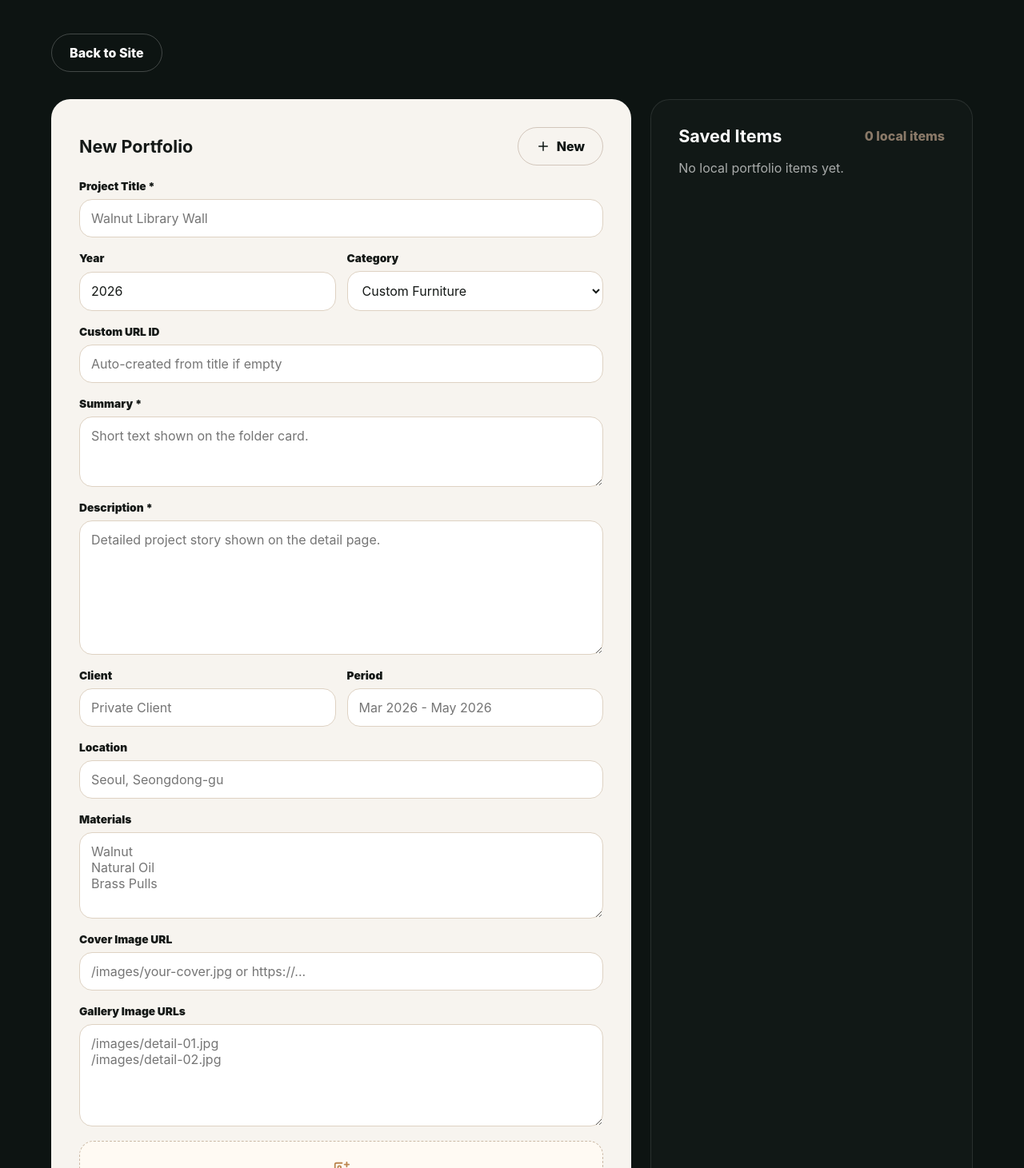
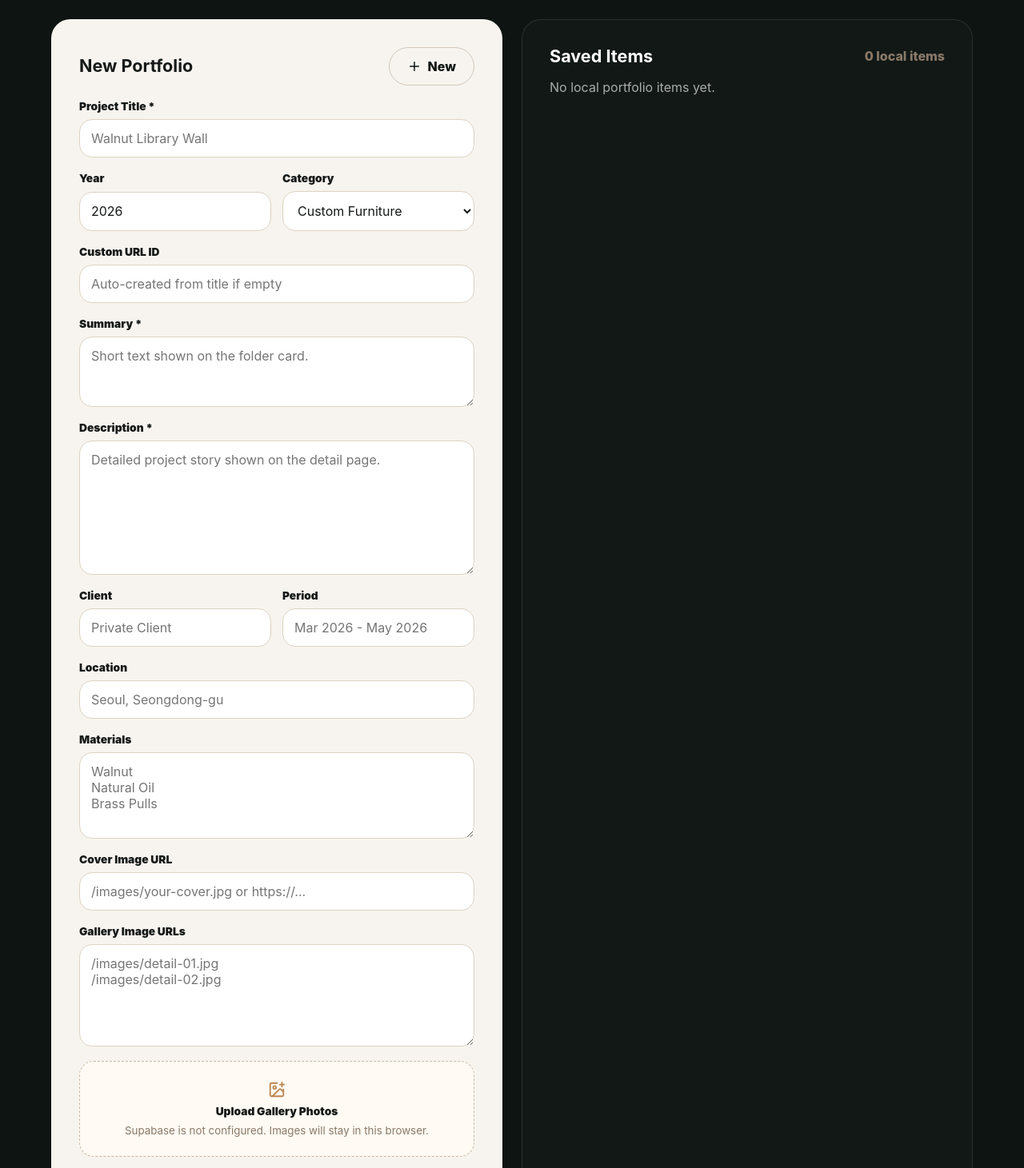
Before and after one commit to nxmdev02/forestory-portfolio, a Nuxt app: page /admin/portfolio in a window 1280 px wide. Shown: the part 509-1970 px from the top of the page at 80% size. Built offline with nearby package versions, Linux system fonts and the light colour scheme.

Commit message:
Add Supabase portfolio image uploads

```diff
--- a/app/assets/css/main.css
+++ b/app/assets/css/main.css
@@ -1605,6 +1605,7 @@ h3 {
 
 .admin-page {
   min-height: 100vh;
+  overflow-x: hidden;
   background: var(--dark);
   color: #fff;
 }
@@ -1616,9 +1617,10 @@ h3 {
 }
 
 .admin-hero h1 {
-  max-width: 840px;
+  max-width: 100%;
   color: #fff;
-  font-size: clamp(2.8rem, 8vw, 7rem);
+  font-size: clamp(2.35rem, 8vw, 7rem);
+  overflow-wrap: anywhere;
 }
 
 .admin-hero p:not(.eyebrow) {
@@ -1636,7 +1638,9 @@ h3 {
 
 .admin-layout {
   display: grid;
-  grid-template-columns: minmax(0, 1.35fr) minmax(320px, 0.75fr);
+  width: 100%;
+  max-width: 100%;
+  grid-template-columns: repeat(auto-fit, minmax(min(100%, 420px), 1fr));
   gap: 24px;
   padding: 0 clamp(18px, 5vw, 72px) clamp(56px, 8vw, 96px);
 }
@@ -1644,6 +1648,9 @@ h3 {
 .admin-form,
 .admin-list {
   display: grid;
+  width: 100%;
+  max-width: 100%;
+  min-width: 0;
   gap: 18px;
   align-content: start;
   border: 1px solid rgba(255, 255, 255, 0.1);
@@ -1655,12 +1662,15 @@ h3 {
 
 .admin-form-heading {
   display: flex;
+  flex-wrap: wrap;
+  min-width: 0;
   align-items: center;
   justify-content: space-between;
   gap: 14px;
 }
 
 .admin-form-heading h2 {
+  min-width: 0;
   margin: 0;
   font-size: 1.35rem;
 }
@@ -1686,6 +1696,7 @@ h3 {
 .admin-form textarea,
 .admin-form select {
   width: 100%;
+  min-width: 0;
   border: 1px solid #ded2c3;
   border-radius: 16px;
   background: #fff;
@@ -1730,6 +1741,16 @@ h3 {
 
 .admin-file-drop input {
   display: none;
+}
+
+.admin-file-drop.is-uploading {
+  opacity: 0.7;
+  pointer-events: none;
+}
+
+.admin-form .btn:disabled {
+  opacity: 0.62;
+  cursor: progress;
 }
 
 .admin-upload-preview {
@@ -2159,6 +2180,27 @@ h3 {
     grid-template-columns: 1fr;
   }
 
+  .admin-layout {
+    width: 100vw;
+    max-width: 100vw;
+    margin-inline: 0;
+    padding-inline: 16px;
+  }
+
+  .admin-form,
+  .admin-list {
+    width: min(100%, 342px);
+    max-width: 342px;
+    justify-self: start;
+    border-radius: 20px;
+    padding-inline: 20px;
+  }
+
+  .admin-form-heading .btn {
+    min-height: 42px;
+    padding-inline: 18px;
+  }
+
   .admin-list-actions {
     justify-content: flex-start;
   }
@@ -2331,6 +2373,15 @@ h3 {
   .inquiry-form .btn {
     width: 100%;
     justify-content: center;
+  }
+
+  .admin-form-heading .btn {
+    width: auto;
+  }
+
+  .admin-form-heading {
+    display: grid;
+    justify-content: stretch;
   }
 
   .hero-visual,
--- /dev/null
+++ b/app/composables/useSupabaseStorage.ts
@@ -0,0 +1,61 @@
+import { createClient } from '@supabase/supabase-js'
+
+const createSafeFileName = (file: File) => {
+  const extension = file.name.split('.').pop()?.toLowerCase() || 'jpg'
+  const safeBase = file.name
+    .replace(/\.[^/.]+$/, '')
+    .toLowerCase()
+    .replace(/[^a-z0-9]+/g, '-')
+    .replace(/^-+|-+$/g, '')
+
+  return `${Date.now()}-${crypto.randomUUID()}-${safeBase || 'portfolio'}.${extension}`
+}
+
+const readFileAsDataUrl = (file: File) =>
+  new Promise<string>((resolve, reject) => {
+    const reader = new FileReader()
+    reader.onload = () => resolve(String(reader.result))
+    reader.onerror = () => reject(reader.error)
+    reader.readAsDataURL(file)
+  })
+
+export const useSupabaseStorage = () => {
+  const config = useRuntimeConfig()
+  const isSupabaseConfigured = computed(() =>
+    Boolean(config.public.supabaseUrl && config.public.supabaseAnonKey && config.public.supabaseStorageBucket)
+  )
+
+  const uploadPortfolioImage = async (file: File) => {
+    if (!isSupabaseConfigured.value) {
+      return {
+        url: await readFileAsDataUrl(file),
+        storage: 'local' as const
+      }
+    }
+
+    const supabase = createClient(
+      String(config.public.supabaseUrl),
+      String(config.public.supabaseAnonKey)
+    )
+    const bucket = String(config.public.supabaseStorageBucket)
+    const path = `portfolio/${new Date().getFullYear()}/${createSafeFileName(file)}`
+    const { error } = await supabase.storage.from(bucket).upload(path, file, {
+      cacheControl: '31536000',
+      upsert: false
+    })
+
+    if (error) throw error
+
+    const { data } = supabase.storage.from(bucket).getPublicUrl(path)
+
+    return {
+      url: data.publicUrl,
+      storage: 'supabase' as const
+    }
+  }
+
+  return {
+    isSupabaseConfigured,
+    uploadPortfolioImage
+  }
+}
--- a/app/pages/admin/portfolio.vue
+++ b/app/pages/admin/portfolio.vue
@@ -23,6 +23,8 @@ const notice = ref('')
 const uploadedImages = ref<string[]>([])
 const editingId = ref('')
 const { managedItems, loadManagedItems, saveManagedItem, deleteManagedItem } = usePortfolioStore()
+const { isSupabaseConfigured, uploadPortfolioImage } = useSupabaseStorage()
+const isUploading = ref(false)
 
 const categories = Object.entries(categoryLabels) as Array<[PortfolioCategory, string]>
 
@@ -45,22 +47,26 @@ const resetForm = () => {
   editingId.value = ''
 }
 
-const readFileAsDataUrl = (file: File) =>
-  new Promise<string>((resolve, reject) => {
-    const reader = new FileReader()
-    reader.onload = () => resolve(String(reader.result))
-    reader.onerror = () => reject(reader.error)
-    reader.readAsDataURL(file)
-  })
-
 const onImageFilesChange = async (event: Event) => {
   const input = event.target as HTMLInputElement
   const files = Array.from(input.files ?? [])
   if (!files.length) return
 
-  const images = await Promise.all(files.map(readFileAsDataUrl))
-  uploadedImages.value.push(...images)
-  input.value = ''
+  isUploading.value = true
+  notice.value = isSupabaseConfigured.value ? 'Uploading images to Supabase Storage.' : 'Supabase is not configured. Images will be stored in this browser.'
+
+  try {
+    const uploaded = await Promise.all(files.map(uploadPortfolioImage))
+    uploadedImages.value.push(...uploaded.map((item) => item.url))
+    notice.value = uploaded.some((item) => item.storage === 'supabase')
+      ? 'Images uploaded to Supabase Storage.'
+      : 'Images added locally in this browser.'
+  } catch (error) {
+    notice.value = error instanceof Error ? error.message : 'Image upload failed.'
+  } finally {
+    isUploading.value = false
+    input.value = ''
+  }
 }
 
 const buildItem = (): PortfolioItem => {
@@ -221,20 +227,22 @@ useSeoMeta({
           <textarea v-model="form.imagesText" rows="5" placeholder="/images/detail-01.jpg&#10;/images/detail-02.jpg" />
         </label>
 
-        <label class="admin-file-drop">
+        <label class="admin-file-drop" :class="{ 'is-uploading': isUploading }">
           <ImagePlus :size="22" aria-hidden="true" />
           <span>Upload Gallery Photos</span>
-          <small>Images are stored in this browser for now.</small>
-          <input type="file" accept="image/*" multiple @change="onImageFilesChange">
+          <small>
+            {{ isSupabaseConfigured ? 'Images will be uploaded to Supabase Storage.' : 'Supabase is not configured. Images will stay in this browser.' }}
+          </small>
+          <input type="file" accept="image/*" multiple :disabled="isUploading" @change="onImageFilesChange">
         </label>
 
         <div v-if="uploadedImages.length" class="admin-upload-preview">
           <img v-for="image in uploadedImages" :key="image" :src="image" alt="Uploaded preview">
         </div>
 
-        <button class="btn primary" type="submit">
+        <button class="btn primary" type="submit" :disabled="isUploading">
           <Save :size="18" aria-hidden="true" />
-          Save Portfolio
+          {{ isUploading ? 'Uploading Images' : 'Save Portfolio' }}
         </button>
 
         <p v-if="notice" class="form-notice" role="status">{{ notice }}</p>
--- a/nuxt.config.ts
+++ b/nuxt.config.ts
@@ -5,7 +5,10 @@ export default defineNuxtConfig({
   css: ['~/assets/css/main.css'],
   runtimeConfig: {
     public: {
-      naverMapClientId: process.env.NUXT_PUBLIC_NAVER_MAP_CLIENT_ID || ''
+      naverMapClientId: process.env.NUXT_PUBLIC_NAVER_MAP_CLIENT_ID || '',
+      supabaseUrl: process.env.NUXT_PUBLIC_SUPABASE_URL || '',
+      supabaseAnonKey: process.env.NUXT_PUBLIC_SUPABASE_ANON_KEY || '',
+      supabaseStorageBucket: process.env.NUXT_PUBLIC_SUPABASE_STORAGE_BUCKET || 'portfolio-images'
     }
   },
   app: {
@@ -16,6 +19,10 @@ export default defineNuxtConfig({
       title: 'WOOD STUDIO | Woodworking Portfolio',
       meta: [
         {
+          name: 'viewport',
+          content: 'width=device-width, initial-scale=1'
+        },
+        {
           name: 'description',
           content: 'A woodworking portfolio for custom furniture, solid wood interiors, and handcrafted studio projects.'
         }
--- a/package.json
+++ b/package.json
@@ -11,6 +11,7 @@
   },
   "dependencies": {
     "@lucide/vue": "^1.21.0",
+    "@supabase/supabase-js": "^2.108.2",
     "nuxt": "^4.4.8",
     "vue": "^3.5.35",
     "vue-router": "^5.1.0"
```
Also changed, not shown: 2 other files (tests, documents, lock files or other folders).
